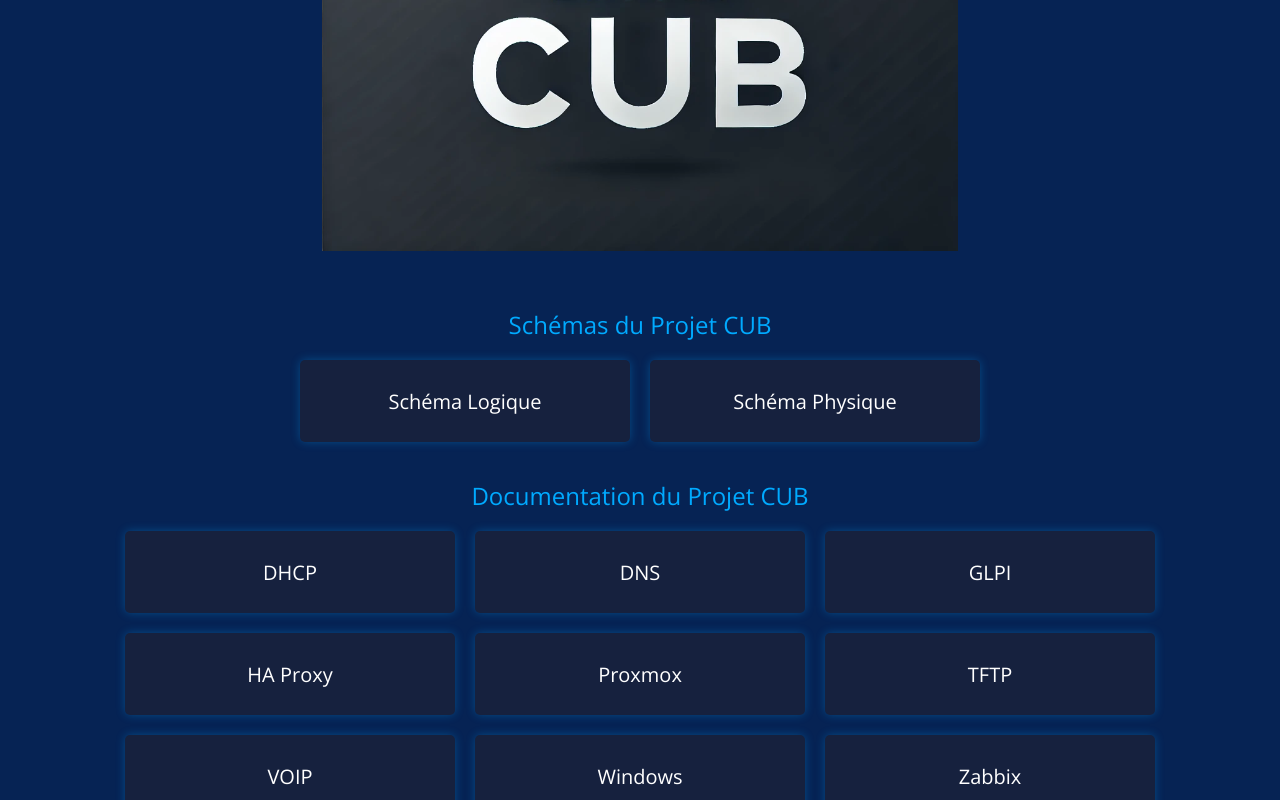
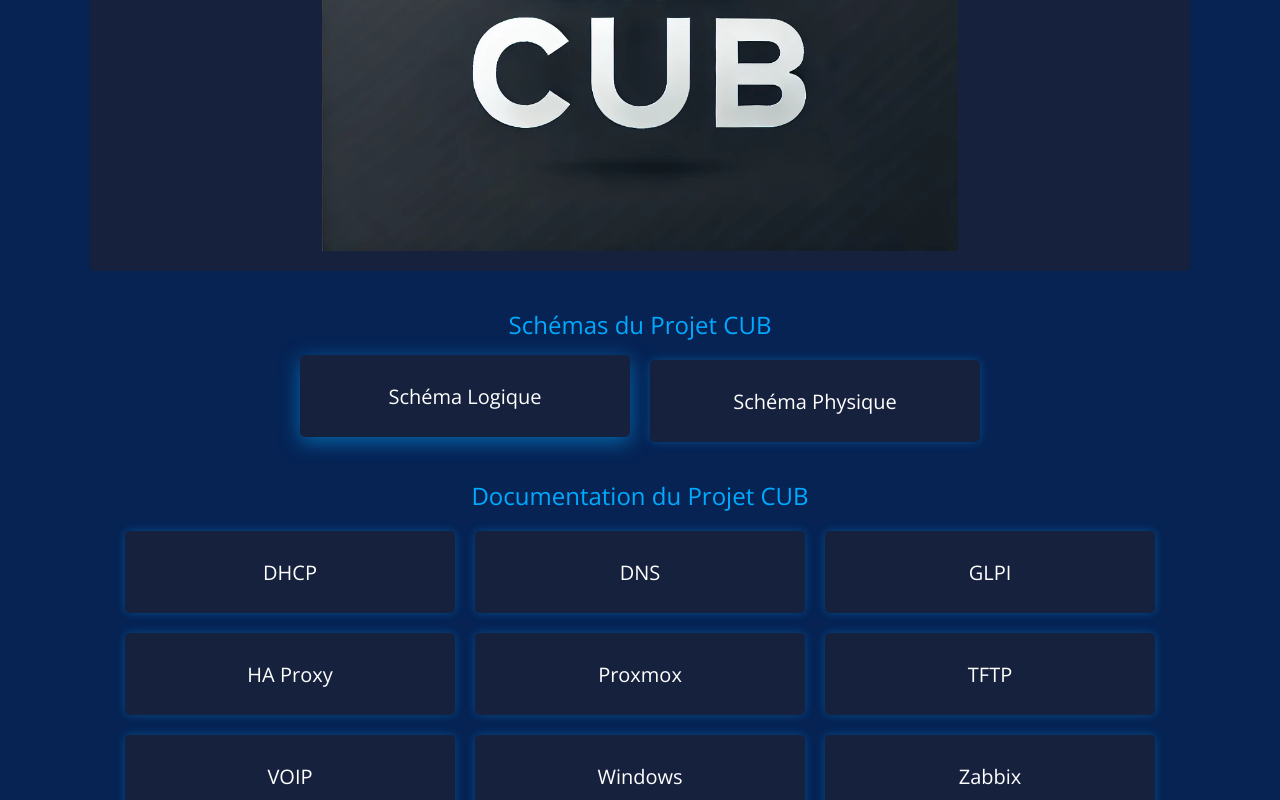
Before and after one commit to Lucas-J-Portfolio/portfolio, a plain HTML site: page projets.html in a window 1280 px wide. In both pictures the pointer is over the element "Schéma Logique". Shown: the part 847-1647 px from the top of the page. Drawn offline with nearby package versions, Linux system fonts and the light colour scheme; a script that the page names is missing.

Commit message:
Update projets.html

```diff
--- a/projets.html
+++ b/projets.html
@@ -91,6 +91,7 @@
     }
 
     .tp_item {
+      background: #16213e;
       padding: 20px;
       border-radius: 5px;
       width: 100%;
@@ -147,6 +148,13 @@
       box-shadow: 0 0 10px rgba(0, 170, 255, 0.3);
       text-align: center;
       transition: transform 0.3s ease, box-shadow 0.3s ease;
+    }
+
+    .documentation_item:hover,
+    .schemas_item:hover,
+    .service_item:hover {
+      transform: translateY(-5px);
+      box-shadow: 0 5px 20px rgba(0, 170, 255, 0.5);
     }
 
     .documentation_item h5,
```
